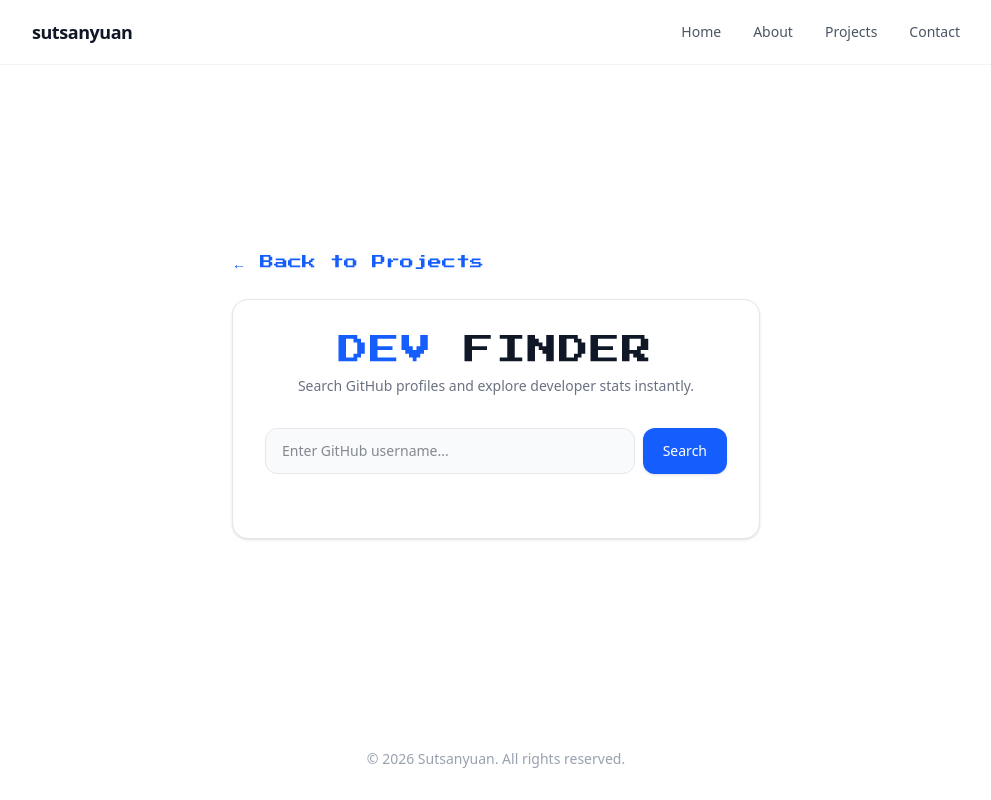
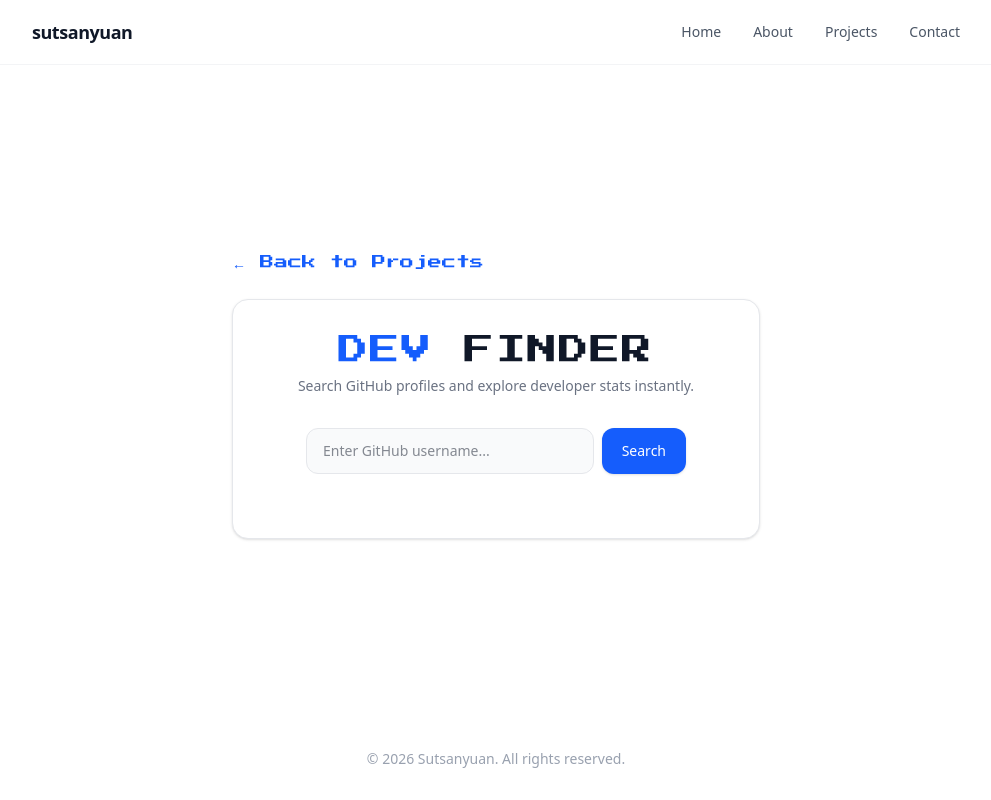
Before and after one commit to sutsanyuan/sutsanyuan-portfolio, a Next.js app: page /projects/github-finder in a window 1280 px wide. Shown: the whole page, without its empty margins (144-1135 px from the left). Built offline with nearby package versions, Linux system fonts and the light colour scheme.

Commit message:
Dev finder css adjustment

```diff
--- a/src/app/projects/github-finder/page.js
+++ b/src/app/projects/github-finder/page.js
@@ -54,7 +54,7 @@ export default function GithubFinderPage() {
                 </p>
 
                 {/* 搜尋表單 */}
-                <form onSubmit={fetchGithubUser} className="w-full flex gap-2 mb-8">
+                <form onSubmit={fetchGithubUser} className="w-full max-w-[380px] flex gap-2 mb-8">
                     <input
                         type="text"
                         placeholder="Enter GitHub username..."
```
